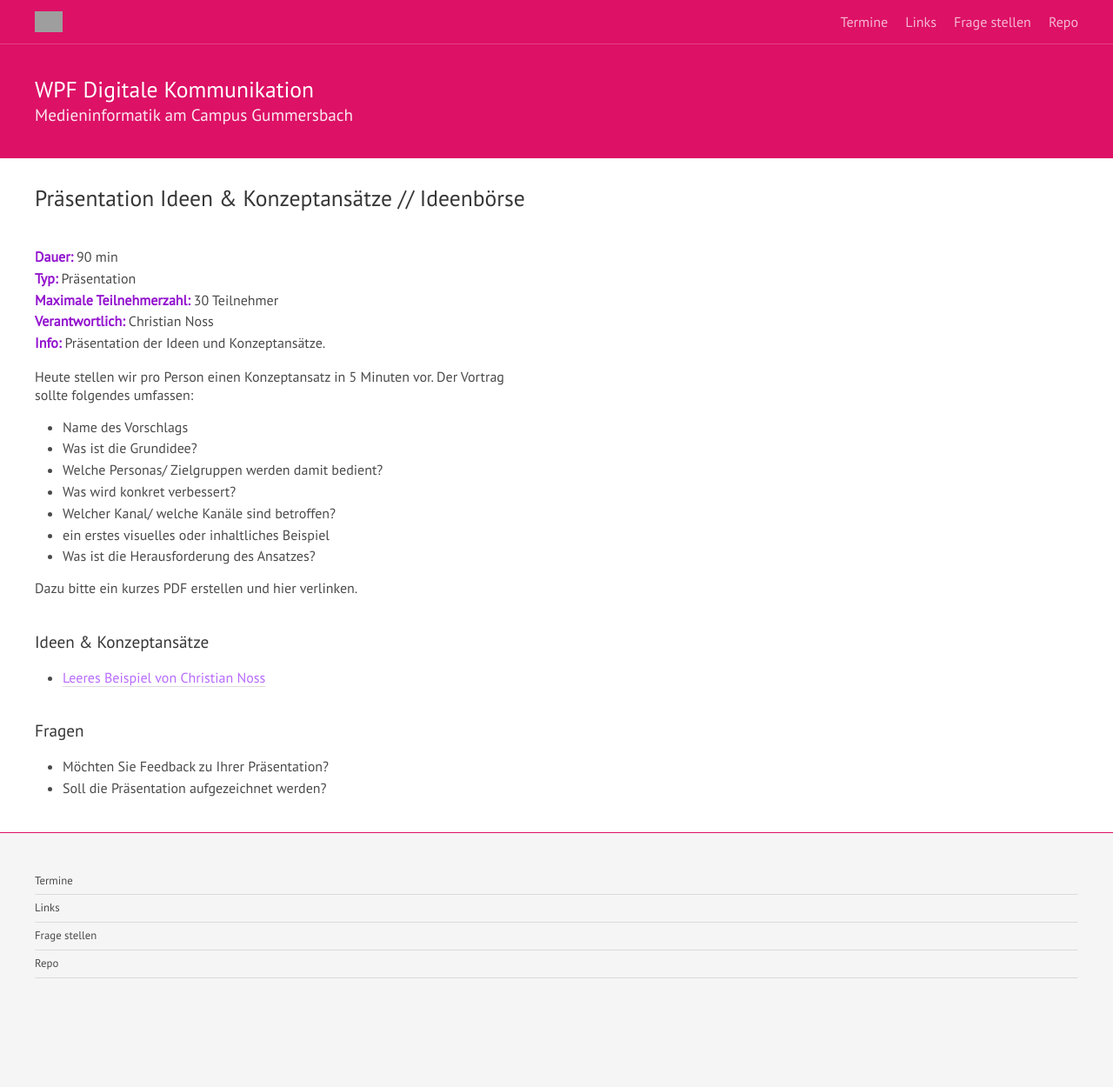
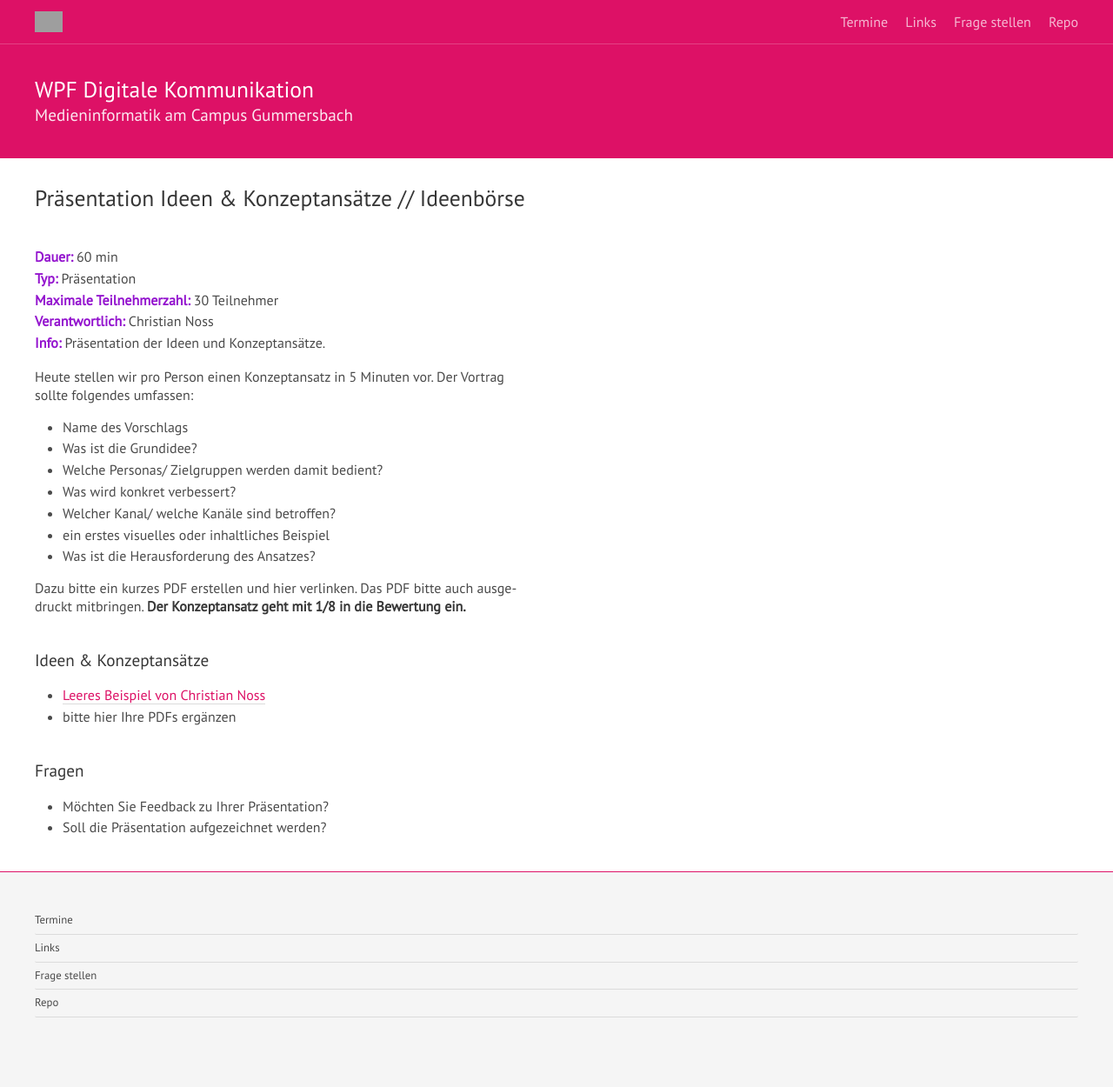
Before and after one commit to th-koeln/mi-wpf-digitale-kommunikation, a Jekyll site: the page built from _lehrveranstaltungen/fr-praesentation-ideen.md, in a window 1280 px wide. Shown: the whole page at 87% size. Built offline with Jekyll 4.4.1, drawn with Linux system fonts in a browser that asks for light colours; nearby versions of some CDN libraries; before the commit the page ends 1205 px from its top, so only the background shows below that; grey boxes are pictures that could not be loaded.

Commit message:
Ideenbörse komplettiert.

```diff
--- a/_lehrveranstaltungen/fr-praesentation-ideen.md
+++ b/_lehrveranstaltungen/fr-praesentation-ideen.md
@@ -6,7 +6,7 @@ typ: praesentation
 pflicht: false
 termin: 2017-05-19 15:30
 published: true
-dauer: 90
+dauer: 60
 info: Präsentation der Ideen und Konzeptansätze.
 ---
 
@@ -19,10 +19,11 @@ Heute stellen wir pro Person einen Konzeptansatz in 5 Minuten vor. Der Vortrag s
 - ein erstes visuelles oder inhaltliches Beispiel
 - Was ist die Herausforderung des Ansatzes?
 
-Dazu bitte ein kurzes PDF erstellen und hier verlinken.
+Dazu bitte ein kurzes PDF erstellen und hier verlinken. Das PDF bitte auch ausgedruckt mitbringen. **Der Konzeptansatz geht mit 1/8 in die Bewertung ein.**
 
 ### Ideen & Konzeptansätze
-- [Leeres Beispiel von Christian Noss]()
+- [Leeres Beispiel von Christian Noss](../../download/fr-praesentation-ideen.pdf)
+- bitte hier Ihre PDFs ergänzen
 
 ### Fragen
 - Möchten Sie Feedback zu Ihrer Präsentation?
```
